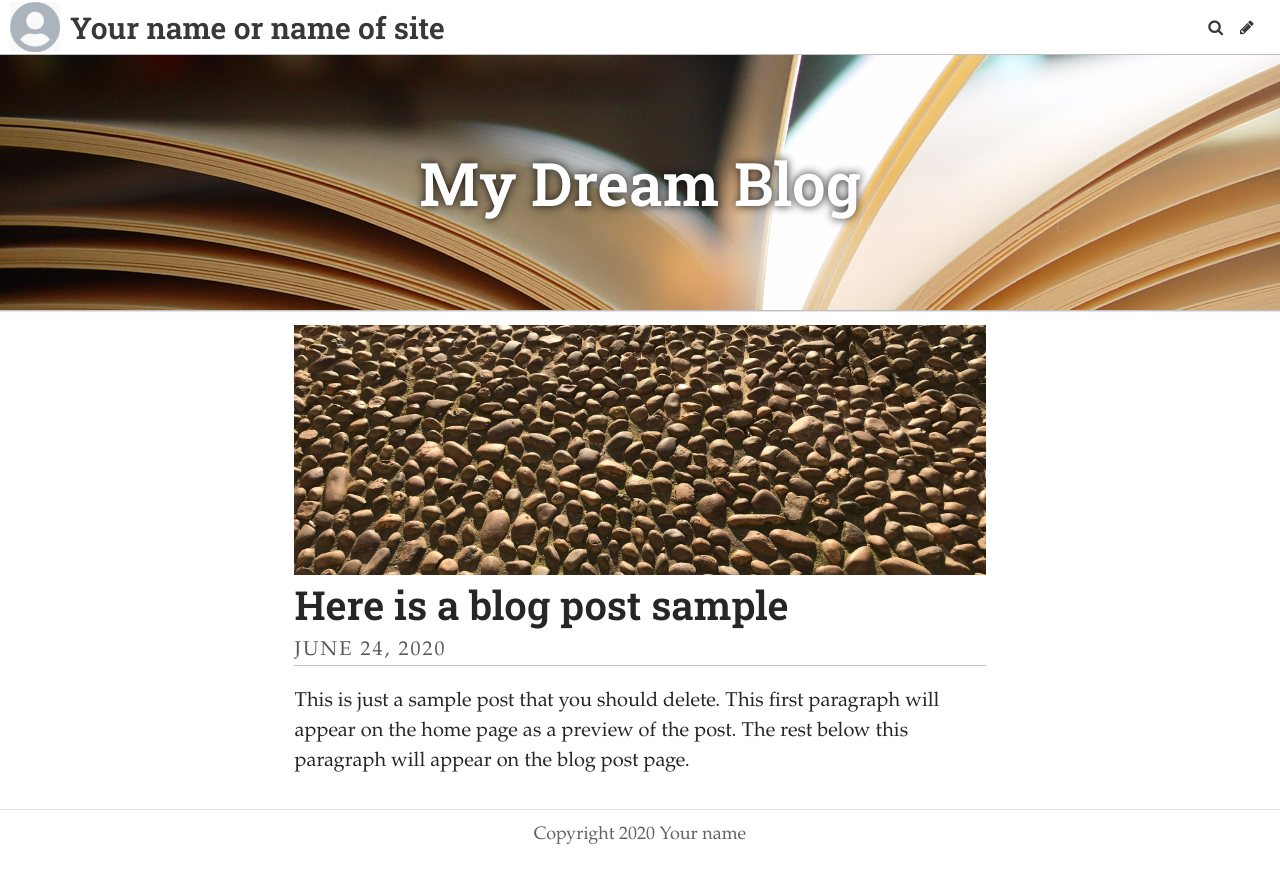
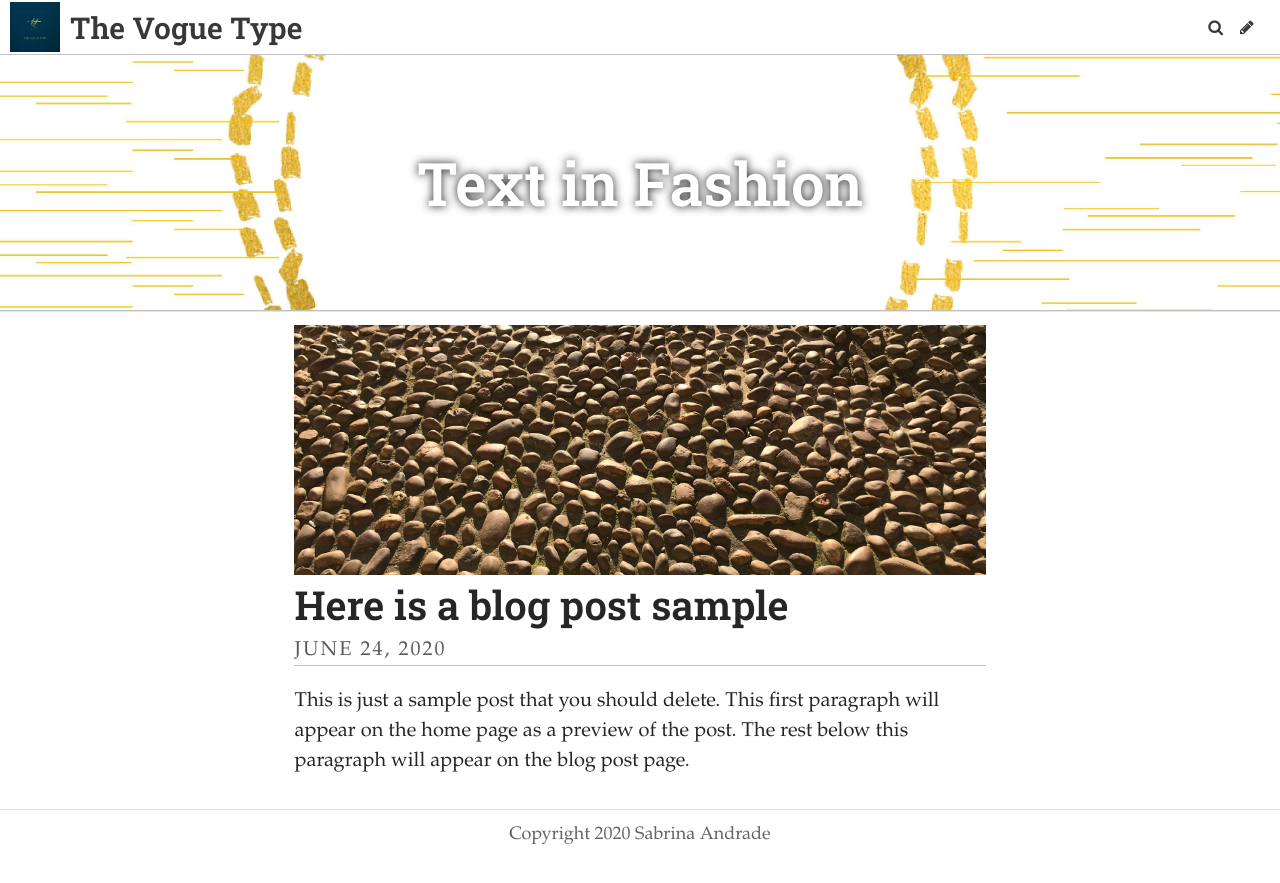
Before and after one commit to sabriinandrade/naosei, a Jekyll site: the page built from index.html, in a window 1280 px wide. Shown: the top 883 px of the page. Built offline with Jekyll 4.4.1, drawn with Linux system fonts in a browser that asks for light colours; some web fonts are replaced; the list of posts is cut into pages by our own code.

Commit message:
Update Settings “general”

```diff
--- a/_data/settings.yml
+++ b/_data/settings.yml
@@ -1,11 +1,11 @@
-title: Your name or name of site
-description: A website with a blog
-header_text: My Dream Blog
-footer_text: Copyright 2020 Your name
-header_feature_image: ../uploads/pages.jpg
-bannerheight: "20vmax"
+title: The Vogue Type
+description: ""
+header_text: Text in Fashion
+footer_text: Copyright 2020 Sabrina Andrade
+header_feature_image: ../uploads/text-in-fashion.jpeg
+bannerheight: 20vmax
+logo: ../uploads/the-vogue-type-1-.png
+favicon: /uploads/favicon.ico
 gridlayout: false
-logo: /uploads/logo.jpg
-favicon: /uploads/favicon.ico
+fixednavbar: false
 upzoom: true
-fixednavbar: false
```
Also changed, not shown: uploads/text-in-fashion.jpeg (added), uploads/the-vogue-type-1-.png (added).
